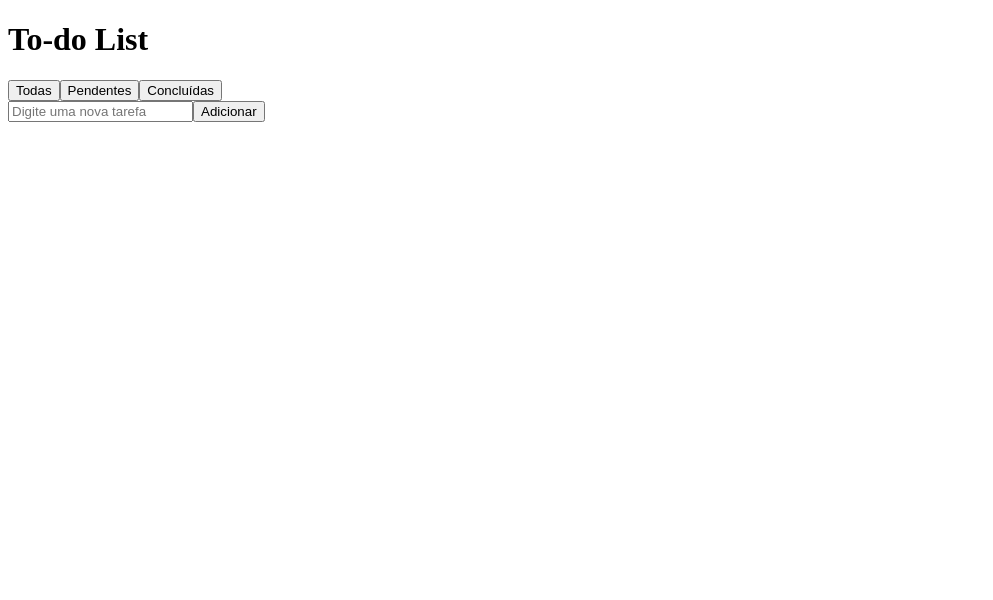
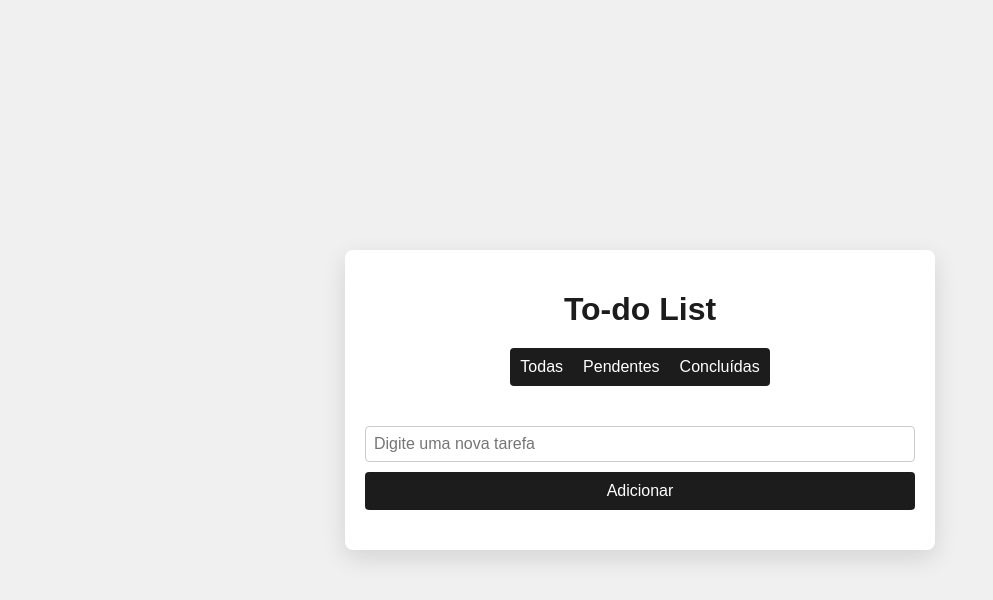
Before and after one commit to gabrielbelloo/liveseo-dev-test, a Vue app in the folder challenges/02-vue-to-do-list/: page / in a window 1280 px wide. Shown: the top 600 px of the page, without its empty margins (0-993 px from the left). Built offline with nearby package versions, Linux system fonts and the light colour scheme; the HTML template or start-up script is replaced by a standard one.

Commit message:
style: improve todo list appearance

```diff
--- a/challenges/02-vue-to-do-list/src/App.vue
+++ b/challenges/02-vue-to-do-list/src/App.vue
@@ -49,4 +49,32 @@ const filteredTasks = computed(() => {
   </main>
 </template>
 
-<style scoped></style>
+<style>
+body {
+  font-family: Arial, sans-serif;
+  background-color: #f0f0f0;
+  margin: 0;
+  padding: 0;
+  display: flex;
+  justify-content: center;
+  align-items: center;
+  min-height: 100vh;
+}
+
+main {
+  width: 550px;
+  background-color: #fff;
+  display: flex;
+  flex-direction: column;
+  justify-content: center;
+  align-items: center;
+  padding: 20px;
+  border-radius: 8px;
+  box-shadow: 0 8px 24px rgba(0, 0, 0, 0.12);
+
+}
+h1 {
+  color: #1c1c1d;
+  margin-bottom: 20px;
+}
+</style>
--- a/challenges/02-vue-to-do-list/src/components/TodoFilters.vue
+++ b/challenges/02-vue-to-do-list/src/components/TodoFilters.vue
@@ -1,7 +1,7 @@
 <script setup lang="ts">
-    const emit = defineEmits<{
-        filter: [filter: 'all' | 'pending' | 'completed']
-    }>()
+const emit = defineEmits<{
+    filter: [filter: 'all' | 'pending' | 'completed']
+}>()
 </script>
 
 <template>
@@ -12,4 +12,26 @@
     </div>
 </template>
 
-<style scoped></style>
+<style scoped>
+div {
+    display: flex;
+    background-color: #1c1c1d;
+    border-radius: 8px;
+    margin-bottom: 20px;
+}
+
+button {
+    padding: 10px;
+    background-color: #1c1c1d;
+    color: #fff;
+    border: none;
+    border-radius: 4px;
+    cursor: pointer;
+    font-size: 16px;
+    transition: background-color 0.3s;
+}
+
+button:hover {
+    background-color: #3d3d3d;
+}
+</style>
--- a/challenges/02-vue-to-do-list/src/components/TodoForm.vue
+++ b/challenges/02-vue-to-do-list/src/components/TodoForm.vue
@@ -23,4 +23,36 @@ const addTask = () => {
     </form>
 </template>
 
-<style scoped></style>
+<style scoped>
+form{
+    background-color: #fff;
+    border-radius: 8px;
+    max-width: 550px;
+    width: 100%;
+    padding: 20px;
+    display: flex;
+    flex-direction: column;
+    gap: 10px;
+}
+input{
+    padding: 8px;
+    border: 1px solid #ccc;
+    border-radius: 4px;
+    font-size: 16px;
+}
+
+button{
+    padding: 10px;
+    background-color: #1c1c1d;
+    color: #fff;
+    border: none;
+    border-radius: 4px;
+    cursor: pointer;
+    font-size: 16px;
+    transition: background-color 0.3s;
+}
+
+button:hover {
+    background-color: #3d3d3d;
+}
+</style>
--- a/challenges/02-vue-to-do-list/src/components/TodoItem.vue
+++ b/challenges/02-vue-to-do-list/src/components/TodoItem.vue
@@ -1,8 +1,8 @@
 <script setup lang="ts">
 interface Task {
-  id: number
-  title: string
-  isCompleted: boolean
+    id: number
+    title: string
+    isCompleted: boolean
 }
 
 const props = defineProps<{
@@ -12,15 +12,53 @@ const props = defineProps<{
 const emit = defineEmits<{
     remove: [taskId: number]
 }>()
+
+defineOptions({ name: "TrashIcon" });
+
 </script>
 
 <template>
     <div>
-      <input type="checkbox" v-model="props.task.isCompleted">
-      <p>{{ props.task.title }}</p>
-      <button @click="emit('remove', props.task.id)">Remover</button>
+        <input type="checkbox" v-model="props.task.isCompleted">
+        <p>{{ props.task.title }}</p>
+        <button @click="emit('remove', props.task.id)"><svg xmlns="http://www.w3.org/2000/svg" width="24" height="24"
+                fill="currentColor" viewBox="0 0 24 24">
+                <path
+                    d="M17 6V4c0-1.1-.9-2-2-2H9c-1.1 0-2 .9-2 2v2H2v2h2v12c0 1.1.9 2 2 2h12c1.1 0 2-.9 2-2V8h2V6zM9 4h6v2H9zM6 20V8h12v12z" />
+                <path d="M9 10h2v8H9zM13 10h2v8h-2z" />
+            </svg></button>
     </div>
 </template>
 
 <style scoped>
+div {
+    display: flex;
+    align-items: center;
+    gap: 10px;
+    background-color: #fff;
+    border-radius: 8px;
+    padding: 10px;
+    margin-bottom: 10px;
+}
+
+input[type="checkbox"] {
+    width: 20px;
+    height: 20px;
+    cursor: pointer;
+}
+
+button {
+    padding: 3px 6px;
+    background-color: #ec0000;
+    color: #fff;
+    border: none;
+    border-radius: 4px;
+    cursor: pointer;
+    font-size: 14px;
+    transition: background-color 0.3s;
+}
+
+button:hover {
+    background-color: #d20303;
+}
 </style>
```
